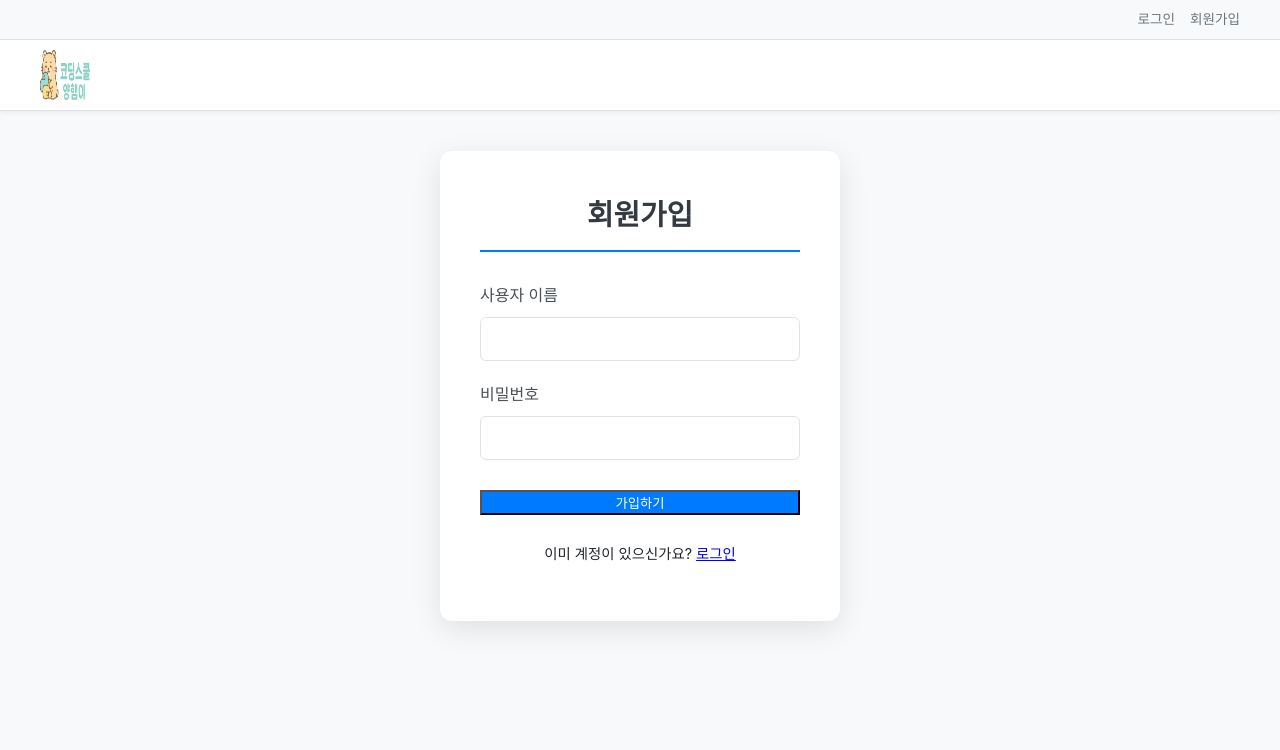
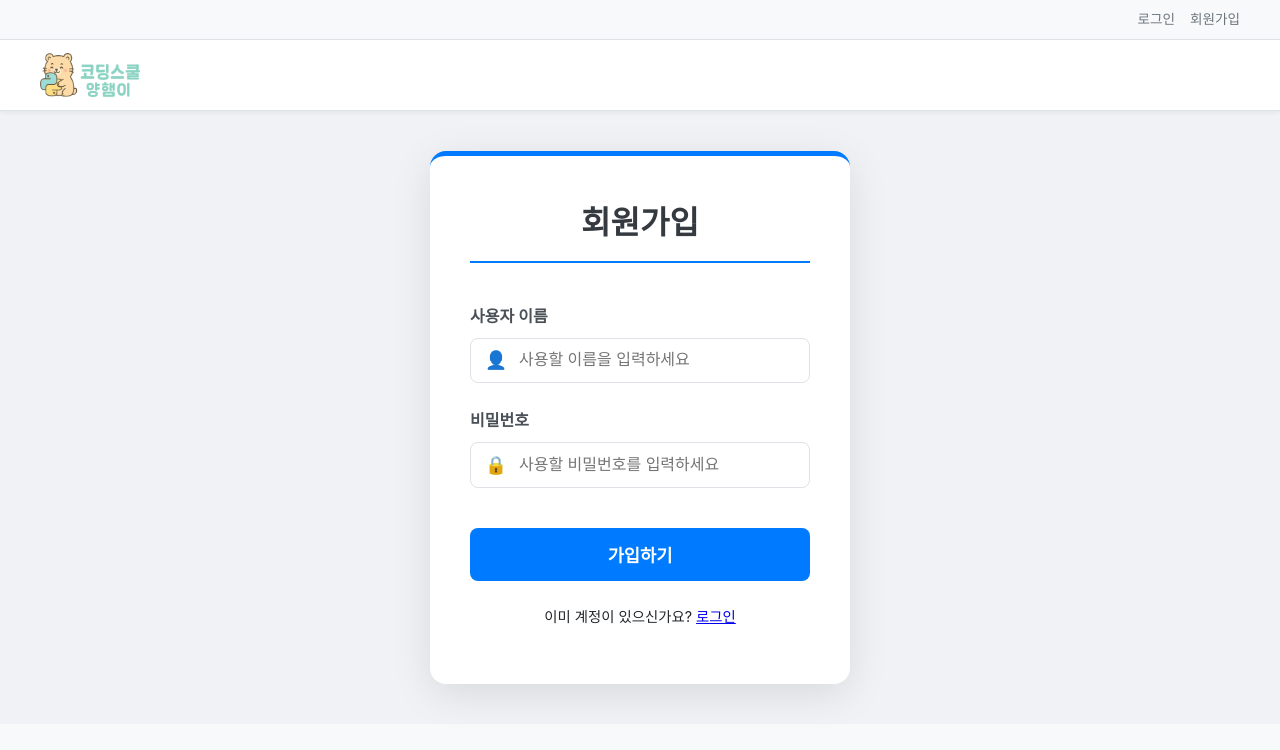
Before and after one commit to hamseungjun/yangHam, a FastAPI app: template templates/signup.html in a window 1280 px wide. Shown: the top 750 px of the page. Run offline with FastAPI, Linux system fonts and the light colour scheme; the template is opened without the code that fills it, so the values that code supplies are empty; parts of the project's set-up code (start-up, migrations or seed data) failed here and were passed over; some libraries are stand-ins or nearby versions.

```diff
--- a/main.py
+++ b/main.py
@@ -19,10 +19,10 @@ from content import LESSONS_DATA
 
 #등급시스템 도입
 RANKS = {
-    0: {"name": "준장", "image": "rank_sprout.png"},
-    1: {"name": "소장", "image": "rank_leaf.png"},
-    2: {"name": "중장", "image": "rank_tree.png"},
-    3: {"name": "대장", "image": "rank_forest.png"}
+    0: {"name": "준장", "image": "one_star.svg"},
+    1: {"name": "소장", "image": "two_star.svg"},
+    2: {"name": "중장", "image": "three_star.svg"},
+    3: {"name": "대장", "image": "four_star.svg"}
 }
 
 # --- API 키 설정 ---
@@ -153,7 +153,7 @@ async def read_root(user: models.User = Depends(get_current_user_optional)):
 
 
 @app.get("/{chapter_slug}/{problem_id}", response_class=HTMLResponse)
-async def read_problem(request: Request, chapter_slug: str, problem_id: int, db: AsyncSession = Depends(database.get_db), user_code: str = None, feedback: str = None, hint: str = None, is_correct: str = "false", user: models.User = Depends(get_current_user_optional)):
+async def read_problem(request: Request, chapter_slug: str, problem_id: int, db: AsyncSession = Depends(database.get_db), user_code: str = None, feedback: str = None, hint: str = None, is_correct: str = "false", user: models.User = Depends(get_current_user_optional), tutor_question:str = None, tutor_answer: str=None):
     if not user:
         return RedirectResponse(url="/login")
 
@@ -195,7 +195,9 @@ async def read_problem(request: Request, chapter_slug: str, problem_id: int, db:
         "hint": hint,
         "is_correct": is_correct == "true",
         "completed_problems": list(completed_problems_ids),
-        "rank_info": rank_info
+        "rank_info": rank_info,
+        "tutor_question": tutor_question,
+        "tutor_answer": tutor_answer
     })
 # main.py
 
@@ -276,3 +278,28 @@ async def my_page(request: Request, db: AsyncSession = Depends(database.get_db),
         "all_chapters": all_chapters, "completed_problems_ids": completed_problems_ids,
         "rank_info": rank_info
     })
+
+
+# main.py 파일 맨 아래에 추가
+@app.post("/ask-tutor/{chapter_slug}/{problem_id}")
+async def ask_tutor(chapter_slug: str, problem_id: int, question: str = Form(...)):
+    prompt = f"""
+        You are a kind and helpful Python teaching assistant named '양햄이'.
+        A student has asked the following question about Python.
+        Your answer must be concise, in Korean, and only about Python-related topics.
+        If the question is not about Python, politely decline to answer.
+
+        # Student's Question:
+        {question}
+    """
+    answer = await call_gemini(prompt)
+
+    # ✨ 디버깅을 위해 print문 추가
+    print("--- AI Tutor Response ---")
+    print(f"Question: {question}")
+    print(f"Answer: {answer}")
+    print("-------------------------")
+
+    query_params = { "tutor_question": question, "tutor_answer": answer }
+    redirect_url = f"/{chapter_slug}/{problem_id}?{urlencode(query_params)}"
+    return RedirectResponse(url=redirect_url, status_code=303)
--- a/requirements.txt
+++ b/requirements.txt
@@ -8,3 +8,5 @@ aiosqlite
 passlib[bcrypt]
 python-jose[cryptography]
 python-multipart
+asyncpg
+psycopg2-binary
--- a/static/styles.css
+++ b/static/styles.css
@@ -13,7 +13,7 @@ header.top-nav { display: flex; align-items: center; justify-content: flex-start
 .sub-header-inner .logout-button { background: none; border: none; color: #6c757d; cursor: pointer; padding: 0; margin-left: 15px; font-size: 0.85rem; font-family: inherit; }
 .sub-header-inner .logout-button:hover { color: var(--primary-color); }
 .logo-link { display: flex; align-items: center; text-decoration: none; margin-right: 30px; }
-.logo { width: 100px; height: 45px; margin-right: 15px; flex-shrink: 0; }
+.logo { width: 100px; height: 45px; margin-right: 15px; flex-shrink: 0; object-fit: contain;  }
 header.top-nav h1 { margin: 0; color: var(--dark-gray); font-size: 1.2rem; white-space: nowrap; }
 .top-nav nav { flex-grow: 1; }
 .top-nav nav ul { margin: 0; padding: 0; list-style: none; display: flex; justify-content: flex-start; }
@@ -54,16 +54,113 @@ button:hover { background-color: #0056b3; }
 .feedback-correct { background-color: #eafaf1; border-color: var(--success-color); color: #196a3e; }
 .feedback-incorrect { background-color: #f8d7da; border-color: #dc3545; color: #721c24; }
 @keyframes fadeIn { from { opacity: 0; transform: translateY(10px); } to { opacity: 1; transform: translateY(0); } }
-.auth-main { display: flex; justify-content: center; align-items: center; padding: 40px 20px; flex-grow: 1; }
-.auth-card { background: white; padding: 40px; border-radius: 12px; box-shadow: 0 8px 30px rgba(0,0,0,0.1); width: 100%; max-width: 400px; box-sizing: border-box; }
-.auth-card h2 { text-align: center; margin-top: 0; margin-bottom: 30px; font-size: 1.8rem; color: var(--dark-gray); }
-.auth-card .form-group { margin-bottom: 20px; }
-.auth-card label { display: block; margin-bottom: 8px; font-weight: 500; color: #495057; }
-.auth-card input { width: 100%; padding: 12px; border-radius: 6px; border: 1px solid var(--medium-gray); box-sizing: border-box; font-size: 1rem; transition: border-color 0.2s, box-shadow 0.2s; }
-.auth-card input:focus { outline: none; border-color: var(--primary-color); box-shadow: 0 0 0 3px rgba(0, 123, 255, 0.2); }
-.auth-card button { width: 100%; margin-top: 10px; }
-.auth-card .switch-form-text { text-align: center; margin-top: 25px; font-size: 0.9rem; }
-.auth-card .error-message { color: #dc3545; background-color: #f8d7da; border: 1px solid #f5c6cb; padding: 10px; border-radius: 6px; margin-bottom: 20px; text-align: center; }
+
+/* --- 로그인 / 회원가입 페이지 --- */
+.auth-main {
+    display: flex;
+    justify-content: center;
+    align-items: center;
+    padding: 2.5rem 1.25rem;
+    flex-grow: 1;
+    background: #f0f2f5;
+}
+
+.auth-card {
+    background: white;
+    padding: 2.5rem;
+    border-radius: 16px;
+    box-shadow: 0 10px 40px rgba(0, 0, 0, 0.1);
+    width: 100%;
+    max-width: 420px;
+    box-sizing: border-box;
+    border-top: 5px solid var(--primary-color);
+}
+
+.auth-card h2 {
+    text-align: center;
+    margin-top: 0;
+    margin-bottom: 2.5rem;
+    font-size: 2rem;
+    font-weight: 700;
+    color: var(--dark-gray);
+}
+
+.auth-card .form-group {
+    margin-bottom: 1.5rem;
+}
+
+.auth-card label {
+    display: block;
+    margin-bottom: 0.5rem;
+    font-weight: 600;
+    color: #495057;
+}
+
+.auth-card .input-wrapper {
+    position: relative;
+}
+
+.auth-card .input-wrapper .icon {
+    position: absolute;
+    left: 15px;
+    top: 50%;
+    transform: translateY(-50%);
+    color: #adb5bd;
+    font-size: 1.1rem;
+}
+
+.auth-card input {
+    width: 100%;
+    padding: 0.8rem 0.8rem 0.8rem 3rem;
+    border-radius: 8px;
+    border: 1px solid var(--medium-gray);
+    box-sizing: border-box;
+    font-size: 1rem;
+    transition: border-color 0.2s, box-shadow 0.2s;
+}
+
+.auth-card input:focus {
+    outline: none;
+    border-color: var(--primary-color);
+    box-shadow: 0 0 0 4px rgba(0, 123, 255, 0.15);
+}
+
+.auth-card button {
+    width: 100%;
+    margin-top: 1rem;
+    padding: 0.875rem 1.25rem;
+    font-size: 1.1rem;
+    font-weight: 700;
+    color: white;
+    background: var(--primary-color);
+    border: none;
+    border-radius: 8px;
+    cursor: pointer;
+    transition: all 0.2s ease-out;
+}
+
+.auth-card button:hover {
+    background: var(--primary-hover);
+    transform: translateY(-2px);
+    box-shadow: 0 4px 15px rgba(0, 123, 255, 0.3);
+}
+
+.auth-card .switch-form-text {
+    text-align: center;
+    margin-top: 1.5rem;
+    font-size: 0.9rem;
+}
+
+.auth-card .error-message {
+    color: #721c24;
+    background-color: #f8d7da;
+    border: 1px solid #f5c6cb;
+    padding: 0.75rem;
+    border-radius: 6px;
+    margin-bottom: 1.25rem;
+    text-align: center;
+}
+
 .mypage-main { padding: 20px; }
 .mypage-header { display: flex; justify-content: space-between; align-items: center; margin-bottom: 40px; padding-bottom: 20px; border-bottom: 2px solid var(--primary-color); flex-wrap: wrap; gap: 15px;}
 .mypage-header h2 { border: none; margin: 0; padding: 0; }
@@ -87,7 +184,7 @@ footer { text-align: center; padding: 20px; font-size: 0.9em; color: #6c757d; ba
 @media (min-width: 1024px) {
     .container { flex-direction: row; align-items: stretch; }
     header.top-nav { padding: 10px 40px; top: 35px; }
-    .logo { width: 50px; height: 50px; }
+    .logo { width: 100px; height: 50px; }
     header.top-nav h1 { font-size: 1.5rem; }
     .theory-sidebar { width: 420px; border-right: 1px solid var(--medium-gray); border-bottom: none; overflow-y: auto; position: sticky; top: 101px; height: calc(100vh - 101px); }
     .theory-toggle { display: none; }
@@ -95,3 +192,14 @@ footer { text-align: center; padding: 20px; font-size: 0.9em; color: #6c757d; ba
     main { padding: 30px 40px; }
     main h2 { font-size: 2.2rem; }
 }
+
+.sidebar-divider { border: none; border-top: 1px solid var(--medium-gray); margin: 1.5rem 0; }
+.tutor-chatbot { background-color: var(--card-bg); border-radius: 8px; padding: 1rem; }
+.tutor-chatbot h4 { margin-top: 0; margin-bottom: 1rem; font-size: 1.1rem; text-align: center; }
+.tutor-chatbot textarea { width: 100%; box-sizing: border-box; border-radius: 6px; border: 1px solid var(--medium-gray); padding: 0.75rem; font-family: inherit; margin-bottom: 0.5rem; resize: vertical; }
+.tutor-button { width: 100%; padding: 0.625rem; font-size: 0.9rem; font-weight: 600; border-radius: 6px; }
+.tutor-response { margin-top: 1rem; padding-top: 1rem; border-top: 1px solid var(--medium-gray); }
+.tutor-q, .tutor-a { padding: 0.75rem 1rem; border-radius: 12px; margin: 0.5rem 0; line-height: 1.5; }
+.tutor-q { background-color: #e9ecef; color: var(--dark-gray); text-align: right; }
+.tutor-a { background-color: var(--primary-color); color: white; }
+.tutor-q strong, .tutor-a strong { display: block; font-weight: 600; margin-bottom: 0.25rem; font-size: 0.8rem; }
--- a/templates/base.html
+++ b/templates/base.html
@@ -60,6 +60,7 @@
     <script src="https://cdnjs.cloudflare.com/ajax/libs/codemirror/5.65.15/mode/python/python.min.js"></script>
     <script src="https://cdnjs.cloudflare.com/ajax/libs/prism/1.29.0/components/prism-core.min.js"></script>
     <script src="https://cdnjs.cloudflare.com/ajax/libs/prism/1.29.0/plugins/autoloader/prism-autoloader.min.js"></script>
+    <script src="https://cdn.jsdelivr.net/pyodide/v0.25.1/full/pyodide.js"></script>
     {% block scripts %}{% endblock %}
 </body>
 </html>
--- a/templates/signup.html
+++ b/templates/signup.html
@@ -12,11 +12,17 @@
         <form action="/signup" method="post">
             <div class="form-group">
                 <label for="username">사용자 이름</label>
-                <input type="text" id="username" name="username" required>
+                <div class="input-wrapper">
+                    <span class="icon">👤</span>
+                    <input type="text" id="username" name="username" placeholder="사용할 이름을 입력하세요" required>
+                </div>
             </div>
             <div class="form-group">
                 <label for="password">비밀번호</label>
-                <input type="password" id="password" name="password" required>
+                <div class="input-wrapper">
+                    <span class="icon">🔒</span>
+                    <input type="password" id="password" name="password" placeholder="사용할 비밀번호를 입력하세요" required>
+                </div>
             </div>
             <button type="submit">가입하기</button>
         </form>
```
Also changed, not shown: templates/login.html (+8 -2 lines), templates/problem_view.html (+22 -0 lines), school.db, 2 other files.
